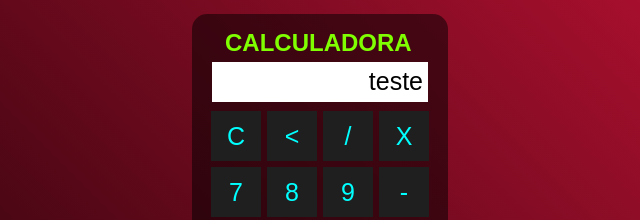
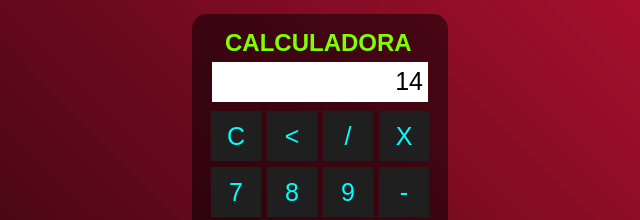
Before and after one commit to MaikoGoncalves/JavaScript-TQI, a plain HTML site: page Calculadora/calculadora.html in a window 1280 px wide. Shown: the part 191-411 px from the top of the page, 320-960 px from the left. Drawn offline with Linux system fonts and the light colour scheme.

Commit message:
30062022

```diff
--- a/Calculadora/calculadora.html
+++ b/Calculadora/calculadora.html
@@ -13,7 +13,7 @@
         <h1>MAIKO SOARES GONÇALVES</h1>
          <div class="calculadora">
               <h2>CALCULADORA</h2>
-              <p id="resultado">teste</p>
+              <p id="resultado">14</p>
              <table>
                  <tr>
                     <td><button class="button">C</button></td>
```
